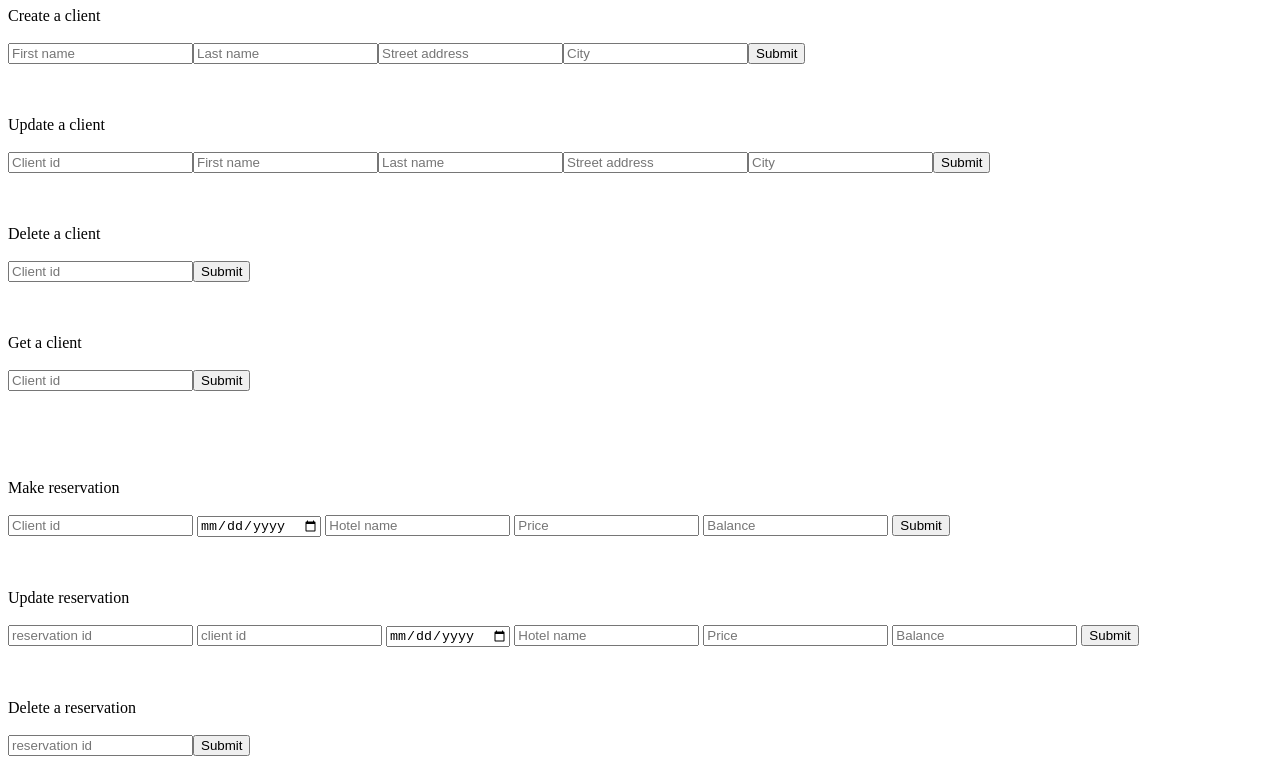
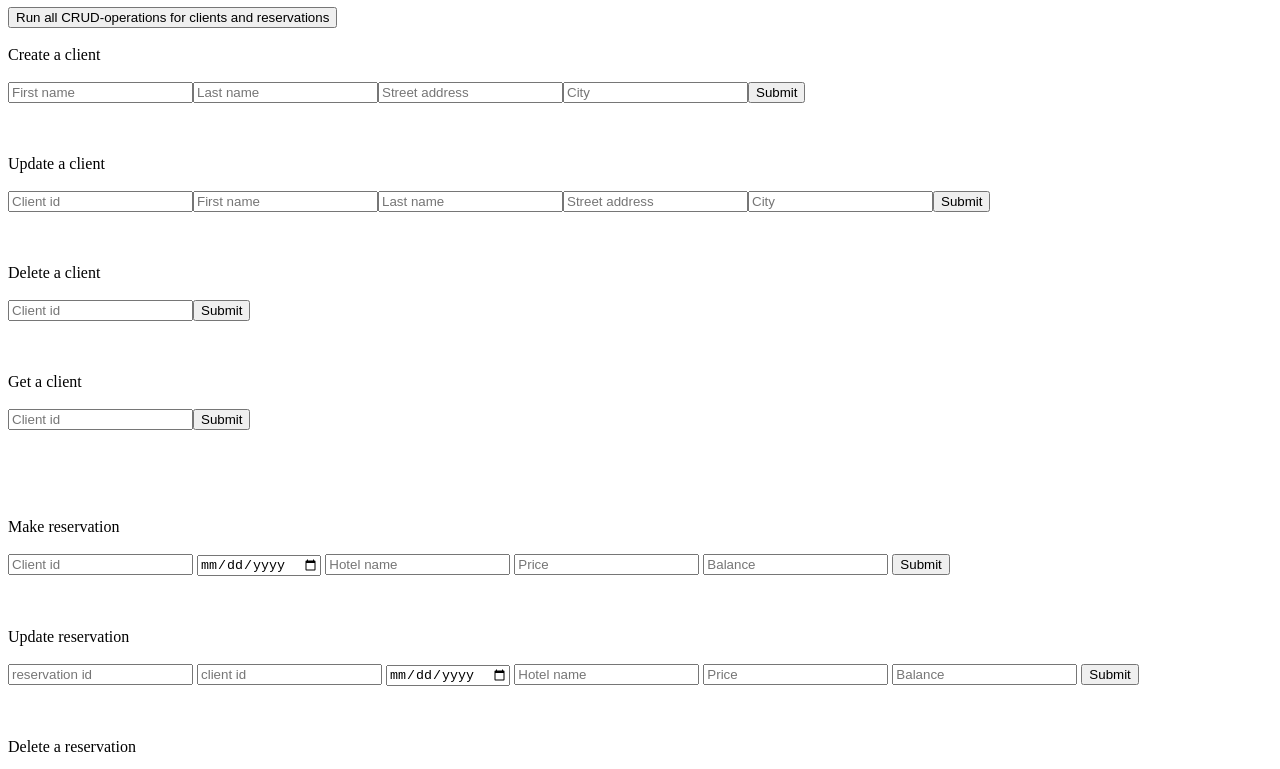
Before and after one commit to chro20ai/DIS_final, a website: page src/frontend/index.html in a window 1280 px wide. Shown: the part 73-842 px from the top of the page. Drawn offline with nearby package versions, Linux system fonts and the light colour scheme.

Commit message:
oneClick

```diff
--- a/src/frontend/index.html
+++ b/src/frontend/index.html
@@ -12,6 +12,9 @@
 </head>
 <body>
 
+    <button onclick= "oneclickrun()">Run all CRUD-operations for clients and reservations</button>
+    <br>
+    <br>
     <table class="register-form">
         <label for="create">Create a client</label><br>
         <br>
@@ -90,7 +93,7 @@
 <table class="deletereservation-form">
     <label for="create">Delete a reservation</label><br>
     <br>
-    <input type="text" id="deleteReservationId" placeholder="reservation id"/>
+    <input type="text" id="deleteReservationId" placeholder="Reservation id"/>
     <input type="submit" id="submitReservation" value="Submit" onclick= "deleteReservation()"/>
     </p>
 </table>
@@ -120,6 +123,9 @@
     <script src="./resercvations/getReservation.js"></script>
     <script src="./resercvations/updateReservation.js"></script>
 
+    <script src="./oneClick.js"></script>
+
+
 
 
 
--- /dev/null
+++ b/src/frontend/oneClick.js
@@ -0,0 +1,146 @@
+function wait(timeout) {
+    return new Promise(resolve => setTimeout(resolve, timeout));
+}
+let waitamount = 50
+
+async function oneclickrun() {
+    //create client
+    {
+        let userdata = {
+            clientId : "defaultclient",
+            firstName : "placeholder",
+            lastName : "placeholder",
+            streetAddress : "placeholder",
+            city : "placeholder"
+        }
+        console.log(userdata)
+
+
+        axios.post("https://localhost:8080/clients", userdata)
+        .then(function(response){
+        console.log(response)
+        })
+     alert("Din bruger er nu oprettet");
+    }
+    //create reservation
+    await wait(waitamount)
+    {
+        let reservationdata = {
+            reservationId : "defaultreservation",
+            clientId : "5acbf604-2dac-4411-af67-8b328e80c3f6",
+            date : Date.now(),
+            hotelName : "defaulthotelName",
+            price : 1000,
+            balance : 1000
+        }
+        console.log(reservationdata)
+        axios.post("https://localhost:8080/clients/reservations", reservationdata)
+        .then(function(response){})
+    alert("Din reservation er nu oprettet")
+    }
+    // update client
+    await wait(waitamount)
+    {
+        let userdata = {
+            clientId : "defaultclient",
+            firstName : "defaultupdated",
+            lastName : "defaultupdated",
+            streetAddress : "defaultupdated",
+            city : "defaultupdated"
+        }
+        console.log(userdata)
+
+        axios.put("https://localhost:8080/clients", userdata)
+        .then(function(response){
+        console.log(response)
+        })
+     alert("Din bruger er nu opdateret");
+    }
+    // update reservation
+    await wait(waitamount)
+    {
+        let reservationdata = {
+            reservationId : "defaultreservation",
+            clientId : "5acbf604-2dac-4411-af67-8b328e80c3f6",
+            date : Date.now(),
+            hotelName : "defaultupdated",
+            price : 1000,
+            balance : 1000
+        }
+
+
+        console.log(reservationdata)
+
+        axios.put("https://localhost:8080/clients/reservations", reservationdata)
+        .then(function(response){
+        console.log(response)
+        })
+     alert("Din reservation er nu opdateret");
+    }
+    //get client
+    await wait(waitamount)
+    {
+
+        let getclientId = "defaultclient"
+
+        axios.get(`https://localhost:8080/clients?clientId=${getclientId}`)
+        .then(function(response){
+        console.log(response.data[0])
+        document.getElementById("getFirstName").innerHTML = "First Name: " + response.data[0].firstName;
+        document.getElementById("getLastName").innerHTML = "Last Name: " + response.data[0].lastName;
+        document.getElementById("getStreetAddress").innerHTML = "Street Address: " + response.data[0].streetAddress;
+        document.getElementById("getCity").innerHTML = "City: " + response.data[0].city;
+        })
+        .then(function(data){
+            console.log(data)
+        })
+     alert("Brugeren er her");
+    }
+    // get reservation
+    await wait(waitamount)
+    {
+
+        let getreservationId = "defaultreservation"
+
+        axios.get(`https://localhost:8080/clients/reservations?reservationId=${getreservationId}`)
+        .then(function(response){
+        console.log(response.data[0])
+        document.getElementById("getClientId").innerHTML = "clientID: " + response.data[0].clientId;
+        document.getElementById("getDate").innerHTML = "Date: " + response.data[0].date;
+        document.getElementById("getHotelName").innerHTML = "Hotel Name: " + response.data[0].hotelName;
+        document.getElementById("getPrice").innerHTML = "Price: " + response.data[0].price;
+        document.getElementById("getBalance").innerHTML = "Balance: " + response.data[0].balance;
+        })
+        .then(function(data){
+        })
+     alert("Reservationen er her");
+    }
+    // delete client
+    await wait(waitamount)
+    {
+        let userdata = {
+            clientId : "defaultclient"
+        }
+        console.log(userdata.clientId)
+
+        axios.delete("https://localhost:8080/clients", { data: {userdata}})
+        .then(function(response){
+        console.log(response)
+        })
+     alert("Brugeren er nu slettet");
+    }
+    // delete reservation
+    await wait(waitamount)
+    {
+        let userdata = {
+            reservationId : "defaultreservation"
+        }
+        console.log(userdata.reservationId)
+
+        axios.delete("https://localhost:8080/clients/reservations", { data: {userdata}})
+        .then(function(response){
+        console.log(response)
+        })
+     alert("Reservationen er nu slettet");
+    }
+}
--- a/src/frontend/resercvations/deleteReservation.js
+++ b/src/frontend/resercvations/deleteReservation.js
@@ -1,4 +1,4 @@
-let deleteReservationID = document.getElementById("deleteReservationId")
+let deleteReservationId = document.getElementById("deleteReservationId")
 
 //Validere om oplysniger er korrekte.
 function deleteReservation() {
@@ -10,7 +10,7 @@ function deleteReservation() {
             let userdata = {
                 reservationId : deleteReservationId.value
             }
-            console.log(deleteReservationID.value)
+            console.log(deleteReservationId.value)
             //let user = new User (userdata)
 
             axios.delete("https://localhost:8080/clients/reservations", { data: {userdata}})
```
Also changed, not shown: src/backend/routes/routes.js (+4 -3 lines).
